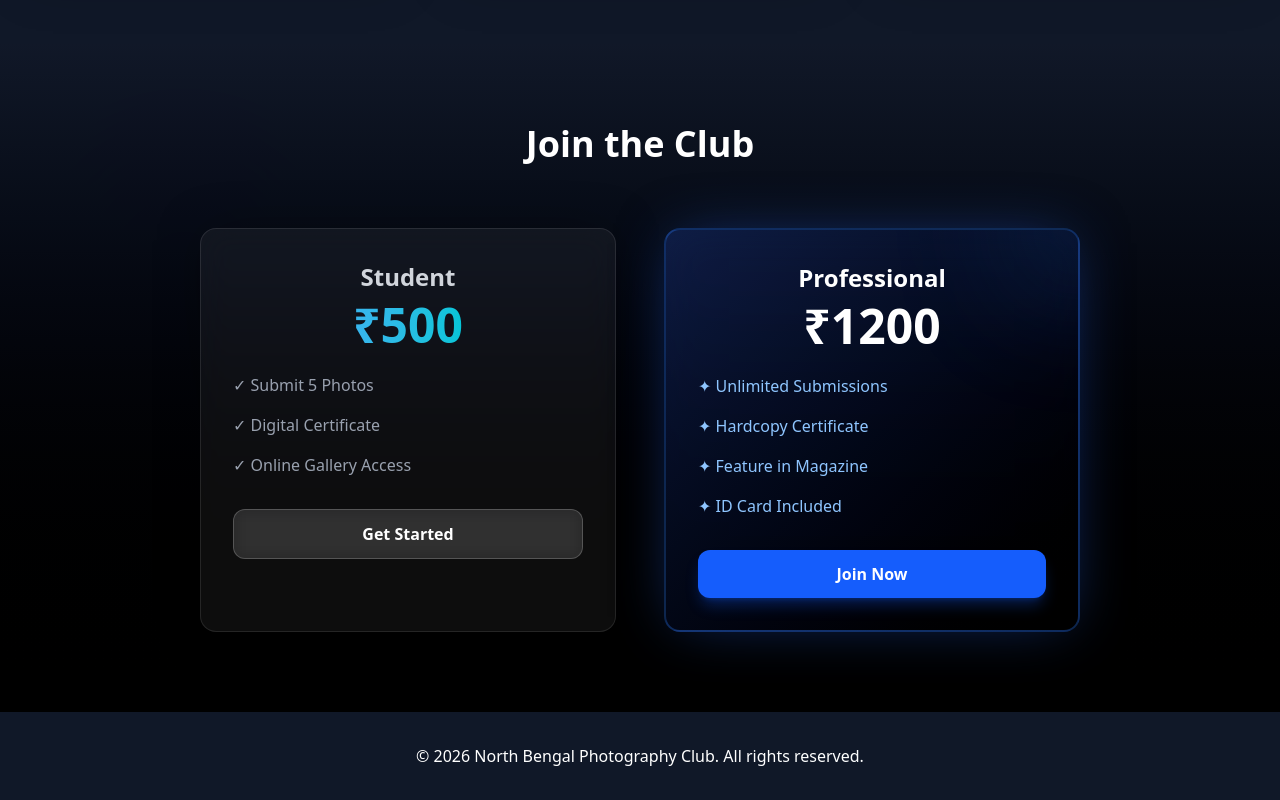
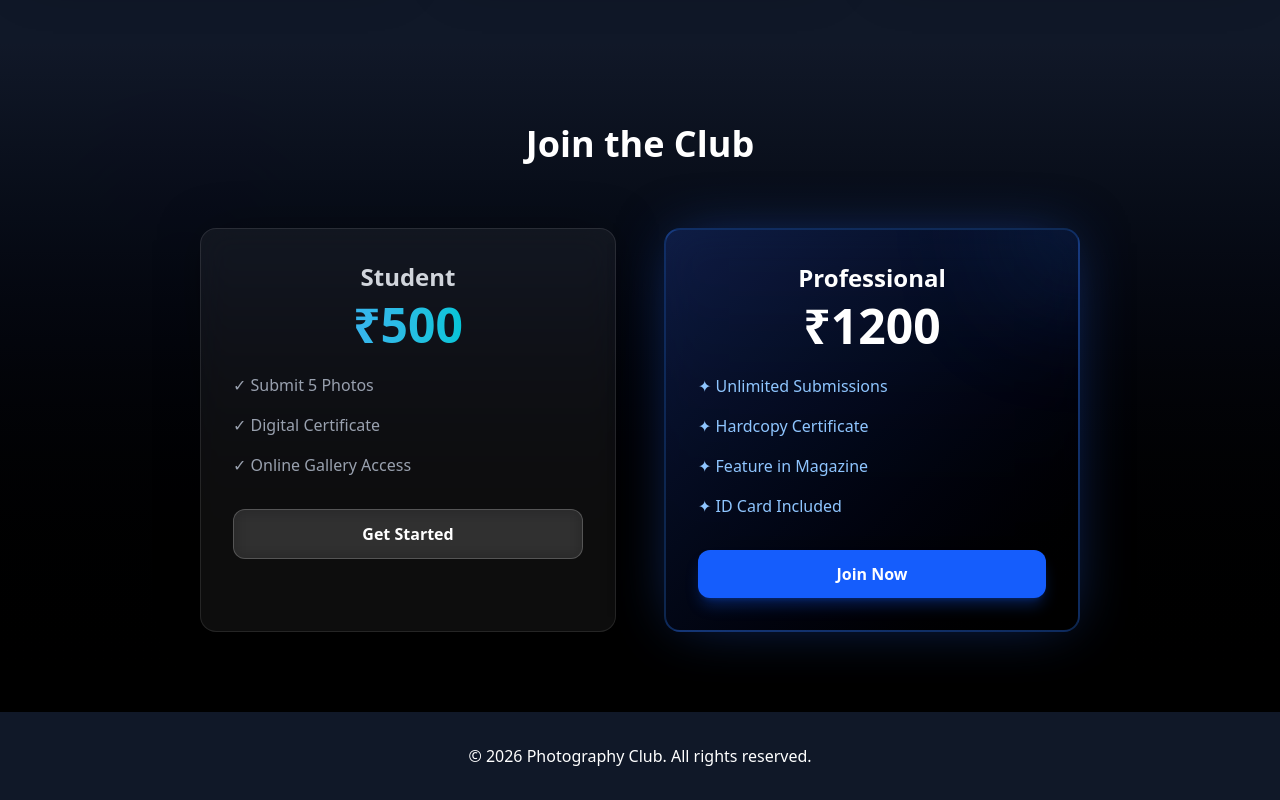
Before and after one commit to dosuniquedev-cloud/photography_website, a Next.js app: page / in a window 1280 px wide. Shown: the part 1700-2500 px from the top of the page. Built offline with nearby package versions, Linux system fonts and the light colour scheme.

Commit message:
Update page.js

```diff
--- a/src/app/page.js
+++ b/src/app/page.js
@@ -13,7 +13,7 @@
 
       {/* Simple Footer */}
       <footer className="bg-gray-900 text-white py-8 text-center">
-        <p>© 2026 North Bengal Photography Club. All rights reserved.</p>
+        <p>© 2026 Photography Club. All rights reserved.</p>
       </footer>
     </main>
   );
```
